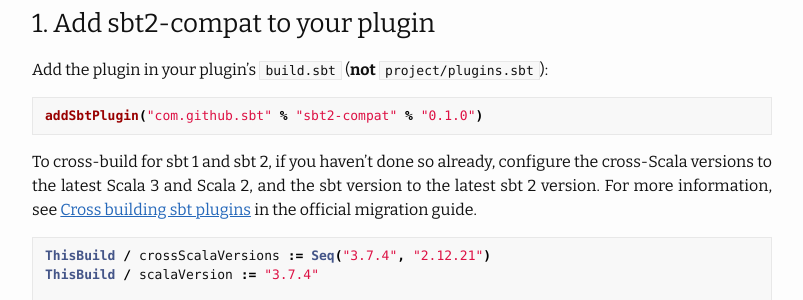
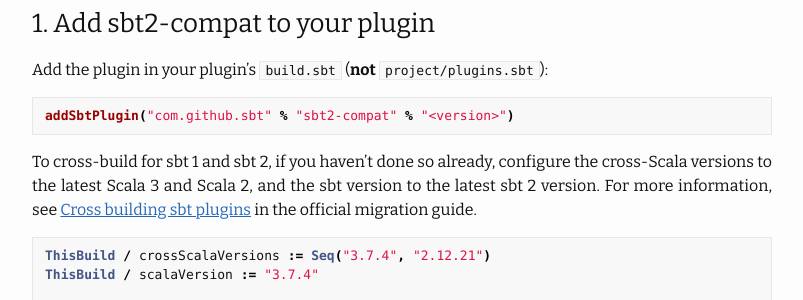
Before and after one commit to anatoliykmetyuk/anatoliykmetyuk.github.io, a Jekyll site: the page built from _posts/2026-02-18-sbt2-compat.md, in a window 1280 px wide and 900 px high, scrolled down 1388 px. Shown: the part 152-452 px from the top of the window, without its empty margins (238-1041 px from the left). Built offline with Jekyll 4.4.1, drawn with Linux system fonts in a browser that asks for light colours.

Commit message:
Update _posts/2026-02-18-sbt2-compat.md
Co-authored-by: Seth Tisue <seth@tisue.net>

````diff
--- a/_posts/2026-02-18-sbt2-compat.md
+++ b/_posts/2026-02-18-sbt2-compat.md
@@ -53,7 +53,7 @@ The above encoding of the differences in the file API between sbt 1 and sbt 2 is
 Add the plugin in your plugin's `build.sbt` (**not** `project/plugins.sbt`):
 
 ```scala
-addSbtPlugin("com.github.sbt" % "sbt2-compat" % "0.1.0")
+addSbtPlugin("com.github.sbt" % "sbt2-compat" % "<version>")
 ```
 
 To cross-build for sbt 1 and sbt 2, if you haven't done so already, configure the cross-Scala versions to the latest Scala 3 and Scala 2, and the sbt version to the latest sbt 2 version. For more information, see [Cross building sbt plugins](https://www.scala-sbt.org/2.x/docs/en/changes/migrating-from-sbt-1.x.html#cross-building-sbt-plugins) in the official migration guide.
````
